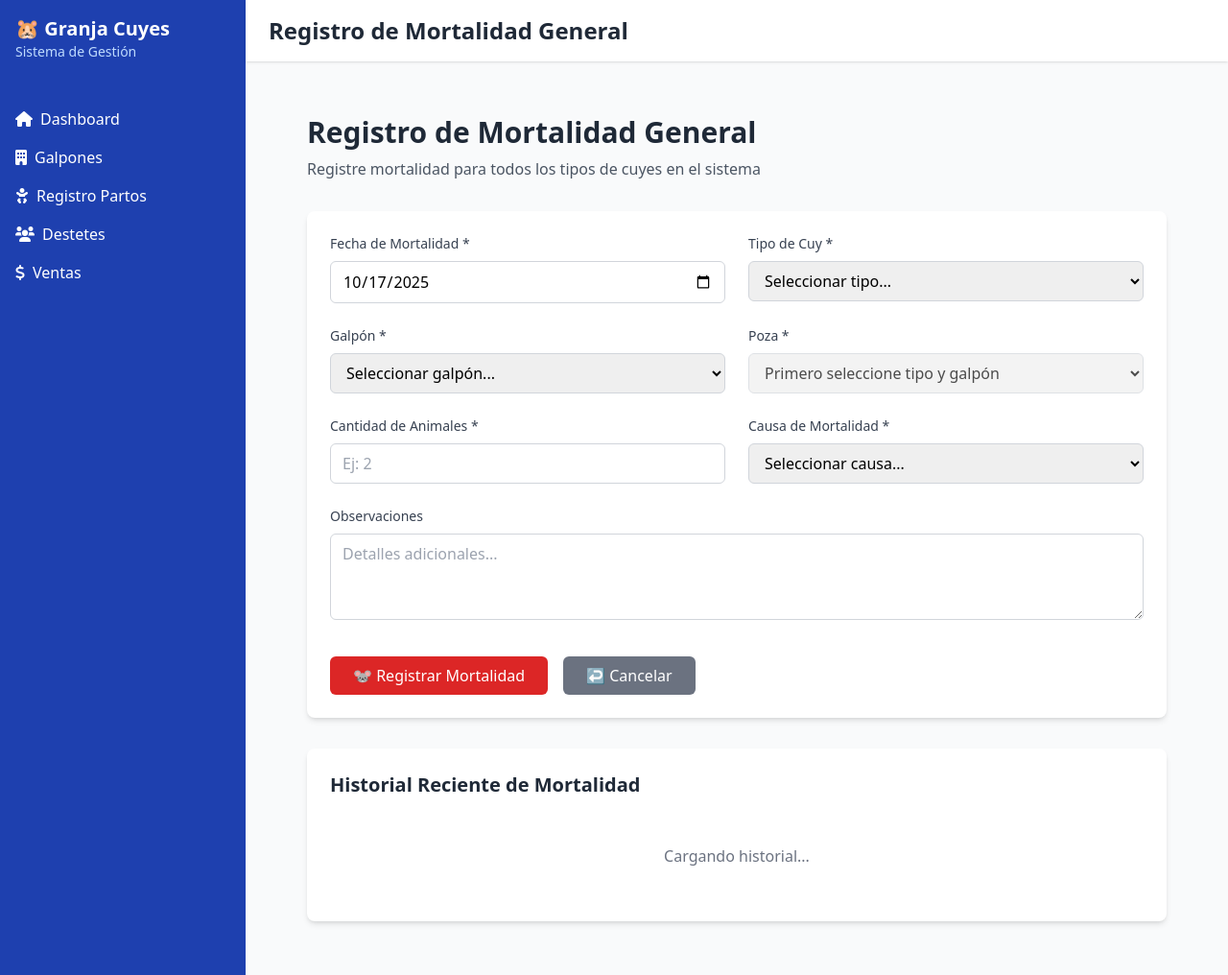
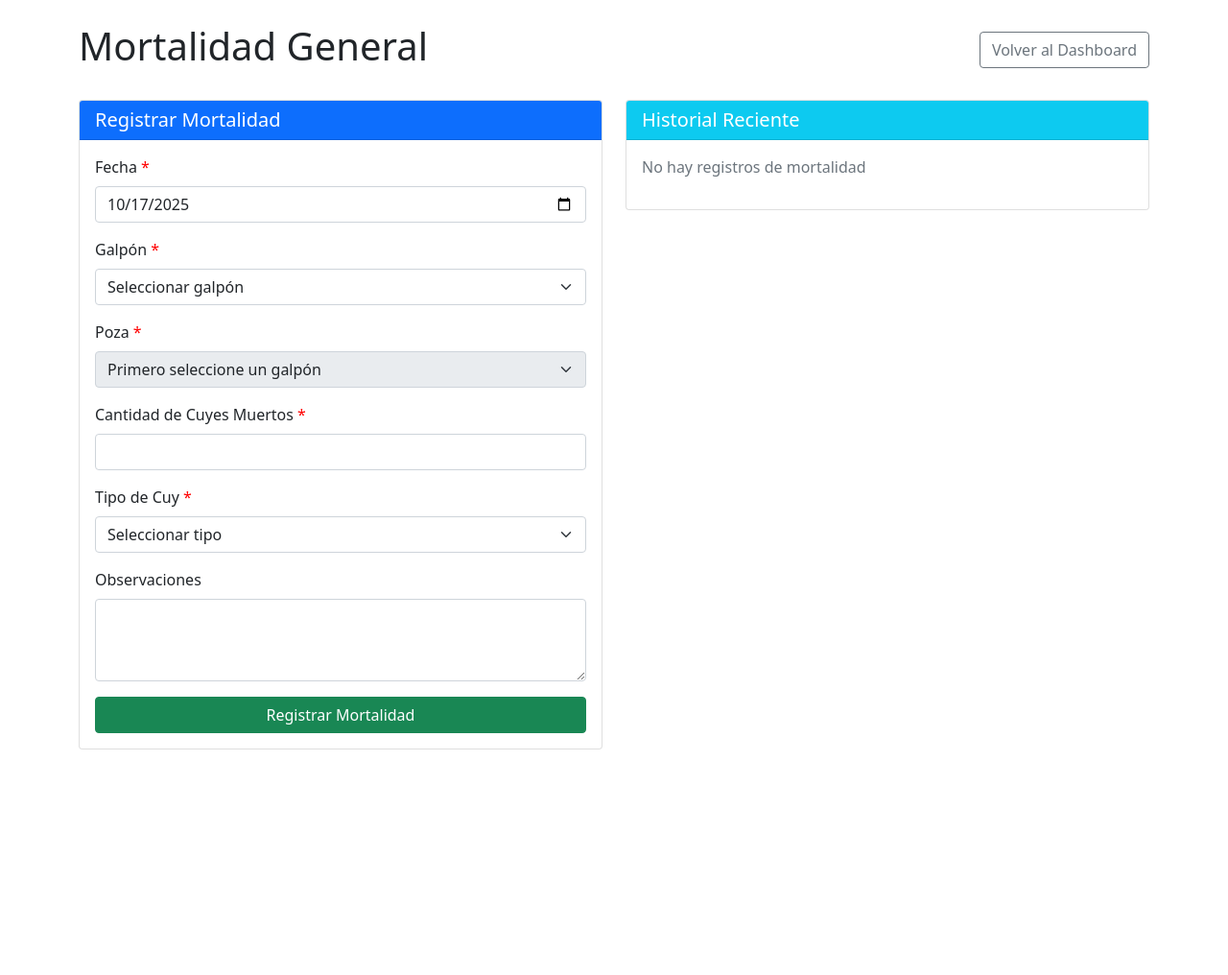
Before and after one commit to Javh9/registro_cuyes2.0, a Flask app: page /mortalidad/ in a window 1280 px wide. Shown: the whole page at 96% size. After the commit the page ends 781 px from the top, so only its background shows below. Run offline with Flask 3, Linux system fonts and the light colour scheme; a database or web service that is not in the repository returns one stand-in record (values such as "Sample title"); some libraries are stand-ins or nearby versions.

Commit message:
Fix: Corregir flujo de mortalidad general - cargar pozas por galpón

```diff
--- a/templates/mortalidad_general.html
+++ b/templates/mortalidad_general.html
@@ -1,164 +1,134 @@
-{% extends "base.html" %}
-
-{% block title %}Registro de Mortalidad General{% endblock %}
-
-{% block content %}
-<div class="container mx-auto px-4 py-8">
-    <div class="max-w-4xl mx-auto">
-        <!-- Header -->
-        <div class="mb-8">
-            <h1 class="text-3xl font-bold text-gray-800 mb-2">Registro de Mortalidad General</h1>
-            <p class="text-gray-600">Registre mortalidad para todos los tipos de cuyes en el sistema</p>
+<!DOCTYPE html>
+<html lang="es">
+<head>
+    <meta charset="UTF-8">
+    <meta name="viewport" content="width=device-width, initial-scale=1.0">
+    <title>Mortalidad General</title>
+    <link href="https://cdn.jsdelivr.net/npm/bootstrap@5.1.3/dist/css/bootstrap.min.css" rel="stylesheet">
+    <style>
+        .card { margin-bottom: 20px; }
+        .required { color: red; }
+    </style>
+</head>
+<body>
+    <div class="container mt-4">
+        <div class="d-flex justify-content-between align-items-center mb-4">
+            <h1>Mortalidad General</h1>
+            <a href="/" class="btn btn-outline-secondary">Volver al Dashboard</a>
         </div>
 
-        <!-- Formulario -->
-        <div class="bg-white rounded-lg shadow-md p-6 mb-8">
+        <div class="row">
+            <div class="col-md-6">
+                <div class="card">
+                    <div class="card-header bg-primary text-white">
+                        <h5 class="mb-0">Registrar Mortalidad</h5>
+                    </div>
+                    <div class="card-body">
                         <form id="mortalidadForm">
-                <div class="grid grid-cols-1 md:grid-cols-2 gap-6">
-                    <!-- Fecha -->
-                    <div>
-                        <label for="fecha" class="block text-sm font-medium text-gray-700 mb-2">
-                            Fecha de Mortalidad *
-                        </label>
-                        <input type="date" id="fecha" name="fecha"
-                               class="w-full px-3 py-2 border border-gray-300 rounded-md focus:outline-none focus:ring-2 focus:ring-blue-500"
-                               required>
+                            <div class="mb-3">
+                                <label for="fecha" class="form-label">Fecha <span class="required">*</span></label>
+                                <input type="date" class="form-control" id="fecha" name="fecha" required>
                             </div>
 
-                    <!-- Tipo de Cuy -->
-                    <div>
-                        <label for="tipo_cuy" class="block text-sm font-medium text-gray-700 mb-2">
-                            Tipo de Cuy *
-                        </label>
-                        <select id="tipo_cuy" name="tipo_cuy"
-                                class="w-full px-3 py-2 border border-gray-300 rounded-md focus:outline-none focus:ring-2 focus:ring-blue-500" required>
-                            <option value="">Seleccionar tipo...</option>
-                            <option value="reproductor">Reproductores</option>
-                            <option value="lactante">Lactantes</option>
-                            <option value="destete">Destete</option>
-                            <option value="reemplazo">Reemplazo</option>
-                            <option value="engorde_destete">Engorde Destete</option>
-                            <option value="engorde_descarte">Engorde Descarte</option>
-                        </select>
-                    </div>
-
-                    <!-- Galpón -->
-                    <div>
-                        <label for="galpon_id" class="block text-sm font-medium text-gray-700 mb-2">
-                            Galpón *
-                        </label>
-                        <select id="galpon_id" name="galpon_id"
-                                class="w-full px-3 py-2 border border-gray-300 rounded-md focus:outline-none focus:ring-2 focus:ring-blue-500" required>
-                            <option value="">Seleccionar galpón...</option>
+                            <div class="mb-3">
+                                <label for="galpon_id" class="form-label">Galpón <span class="required">*</span></label>
+                                <select class="form-select" id="galpon_id" name="galpon_id" required>
+                                    <option value="">Seleccionar galpón</option>
                                     {% for galpon in galpones %}
                                     <option value="{{ galpon[0] }}">{{ galpon[1] }}</option>
                                     {% endfor %}
                                 </select>
                             </div>
 
-                    <!-- Poza -->
-                    <div>
-                        <label for="poza_id" class="block text-sm font-medium text-gray-700 mb-2">
-                            Poza *
-                        </label>
-                        <select id="poza_id" name="poza_id"
-                                class="w-full px-3 py-2 border border-gray-300 rounded-md focus:outline-none focus:ring-2 focus:ring-blue-500" required
-                                disabled>
-                            <option value="">Primero seleccione tipo y galpón</option>
+                            <div class="mb-3">
+                                <label for="poza_id" class="form-label">Poza <span class="required">*</span></label>
+                                <select class="form-select" id="poza_id" name="poza_id" required disabled>
+                                    <option value="">Primero seleccione un galpón</option>
                                 </select>
                             </div>
 
-                    <!-- Cantidad -->
-                    <div>
-                        <label for="cantidad" class="block text-sm font-medium text-gray-700 mb-2">
-                            Cantidad de Animales *
-                        </label>
-                        <input type="number" id="cantidad" name="cantidad" min="1"
-                               class="w-full px-3 py-2 border border-gray-300 rounded-md focus:outline-none focus:ring-2 focus:ring-blue-500"
-                               placeholder="Ej: 2" required>
+                            <div class="mb-3">
+                                <label for="cantidad" class="form-label">Cantidad de Cuyes Muertos <span class="required">*</span></label>
+                                <input type="number" class="form-control" id="cantidad" name="cantidad" min="1" required>
                             </div>
 
-                    <!-- Causa -->
-                    <div>
-                        <label for="causa" class="block text-sm font-medium text-gray-700 mb-2">
-                            Causa de Mortalidad *
-                        </label>
-                        <select id="causa" name="causa"
-                                class="w-full px-3 py-2 border border-gray-300 rounded-md focus:outline-none focus:ring-2 focus:ring-blue-500" required>
-                            <option value="">Seleccionar causa...</option>
-                            <option value="enfermedad">Enfermedad</option>
-                            <option value="accidente">Accidente</option>
-                            <option value="desconocida">Desconocida</option>
-                            <option value="temperatura">Temperatura</option>
-                            <option value="ataque">Ataque de depredador</option>
-                            <option value="otra">Otra</option>
+                            <div class="mb-3">
+                                <label for="tipo_cuy" class="form-label">Tipo de Cuy <span class="required">*</span></label>
+                                <select class="form-select" id="tipo_cuy" name="tipo_cuy" required>
+                                    <option value="">Seleccionar tipo</option>
+                                    <option value="reproductor">Reproductor</option>
+                                    <option value="lactante">Lactante</option>
+                                    <option value="destete">Destete</option>
+                                    <option value="reemplazo">Reemplazo</option>
+                                    <option value="engorde_destete">Engorde (Destete)</option>
+                                    <option value="engorde_descarte">Engorde (Descarte)</option>
                                 </select>
+                            </div>
+
+                            <div class="mb-3">
+                                <label for="observaciones" class="form-label">Observaciones</label>
+                                <textarea class="form-control" id="observaciones" name="observaciones" rows="3"></textarea>
+                            </div>
+
+                            <button type="submit" class="btn btn-success w-100">Registrar Mortalidad</button>
+                        </form>
+                    </div>
                 </div>
             </div>
 
-                <!-- Observaciones -->
-                <div class="mt-6">
-                    <label for="observaciones" class="block text-sm font-medium text-gray-700 mb-2">
-                        Observaciones
-                    </label>
-                    <textarea id="observaciones" name="observaciones" rows="3"
-                              class="w-full px-3 py-2 border border-gray-300 rounded-md focus:outline-none focus:ring-2 focus:ring-blue-500"
-                              placeholder="Detalles adicionales..."></textarea>
+            <div class="col-md-6">
+                <div class="card">
+                    <div class="card-header bg-info text-white">
+                        <h5 class="mb-0">Historial Reciente</h5>
                     </div>
-
-                <!-- Botones -->
-                <div class="mt-8 flex gap-4">
-                    <button type="submit"
-                            class="bg-red-600 hover:bg-red-700 text-white px-6 py-2 rounded-md font-medium transition duration-200">
-                        🐭 Registrar Mortalidad
-                    </button>
-                    <button type="button" onclick="history.back()"
-                            class="bg-gray-500 hover:bg-gray-600 text-white px-6 py-2 rounded-md font-medium transition duration-200">
-                        ↩️ Cancelar
-                    </button>
+                    <div class="card-body">
+                        <div id="historialContainer">
+                            <p class="text-muted">Cargando historial...</p>
                         </div>
-            </form>
-        </div>
-
-        <!-- Historial Reciente -->
-        <div class="bg-white rounded-lg shadow-md p-6">
-            <h2 class="text-xl font-bold text-gray-800 mb-4">Historial Reciente de Mortalidad</h2>
-            <div id="historialContainer">
-                <div class="text-center py-8 text-gray-500">
-                    Cargando historial...
                     </div>
                 </div>
             </div>
         </div>
     </div>
 
+    <script src="https://cdn.jsdelivr.net/npm/bootstrap@5.1.3/dist/js/bootstrap.bundle.min.js"></script>
     <script>
-// Cargar pozas cuando cambie el tipo o galpón
-document.getElementById('tipo_cuy').addEventListener('change', cargarPozas);
+        document.getElementById('fecha').valueAsDate = new Date();
+
         document.getElementById('galpon_id').addEventListener('change', cargarPozas);
 
+        document.getElementById('mortalidadForm').addEventListener('submit', function(e) {
+            e.preventDefault();
+            registrarMortalidad();
+        });
+
+        cargarHistorial();
+
         function cargarPozas() {
-    const tipoCuy = document.getElementById('tipo_cuy').value;
             const galponId = document.getElementById('galpon_id').value;
             const pozaSelect = document.getElementById('poza_id');
 
-    if (!tipoCuy || !galponId) {
-        pozaSelect.innerHTML = '<option value="">Primero seleccione tipo y galpón</option>';
+            if (!galponId) {
+                pozaSelect.innerHTML = '<option value="">Primero seleccione un galpón</option>';
                 pozaSelect.disabled = true;
                 return;
             }
 
-    // Mostrar loading
+            pozaSelect.disabled = true;
             pozaSelect.innerHTML = '<option value="">Cargando pozas...</option>';
-    pozaSelect.disabled = true;
 
-    fetch(`/api/mortalidad/pozas-por-tipo?tipo_cuy=${tipoCuy}&galpon_id=${galponId}`)
+            fetch('/api/galpones/' + galponId + '/pozas')
                 .then(response => response.json())
                 .then(data => {
-            if (data.pozas && data.pozas.length > 0) {
-                pozaSelect.innerHTML = '<option value="">Seleccionar poza...</option>';
-                data.pozas.forEach(poza => {
-                    pozaSelect.innerHTML += `<option value="${poza[0]}">${poza[1]} (Cap: ${poza[3]})</option>`;
+                    console.log('Pozas:', data);
+                    pozaSelect.innerHTML = '<option value="">Seleccionar poza</option>';
+
+                    if (data.length > 0) {
+                        data.forEach(poza => {
+                            const option = document.createElement('option');
+                            option.value = poza.id;
+                            option.textContent = poza.nombre + ' (' + poza.tipo + ')';
+                            pozaSelect.appendChild(option);
                         });
                         pozaSelect.disabled = false;
                     } else {
@@ -167,134 +137,75 @@ function cargarPozas() {
                     }
                 })
                 .catch(error => {
-            console.error('Error cargando pozas:', error);
-            pozaSelect.innerHTML = '<option value="">Error cargando pozas</option>';
+                    console.error('Error:', error);
+                    pozaSelect.innerHTML = '<option value="">Error al cargar pozas</option>';
                     pozaSelect.disabled = true;
                 });
         }
 
-// Enviar formulario
-document.getElementById('mortalidadForm').addEventListener('submit', function(e) {
-    e.preventDefault();
+        function registrarMortalidad() {
+            const formData = {
+                fecha: document.getElementById('fecha').value,
+                galpon_id: document.getElementById('galpon_id').value,
+                poza_id: document.getElementById('poza_id').value,
+                cantidad: document.getElementById('cantidad').value,
+                tipo_cuy: document.getElementById('tipo_cuy').value,
+                observaciones: document.getElementById('observaciones').value
+            };
 
-    const formData = new FormData(this);
-    const data = Object.fromEntries(formData);
-
-    // Validar
-    if (!data.fecha || !data.tipo_cuy || !data.galpon_id || !data.poza_id || !data.cantidad || !data.causa) {
-        alert('❌ Por favor complete todos los campos requeridos');
+            if (!formData.fecha || !formData.galpon_id || !formData.poza_id || !formData.cantidad || !formData.tipo_cuy) {
+                alert('Complete todos los campos requeridos');
                 return;
             }
 
-    fetch('/api/mortalidad/registrar', {
+            fetch('/mortalidad/api/registrar', {
                 method: 'POST',
                 headers: {
                     'Content-Type': 'application/json',
                 },
-        body: JSON.stringify(data)
+                body: JSON.stringify(formData)
             })
             .then(response => response.json())
-    .then(result => {
-        if (result.success) {
-            alert('✅ ' + result.message);
-            this.reset();
-            // Establecer fecha actual
-            document.getElementById('fecha').value = new Date().toISOString().split('T')[0];
+            .then(data => {
+                if (data.success) {
+                    alert('Mortalidad registrada correctamente');
+                    document.getElementById('mortalidadForm').reset();
+                    document.getElementById('fecha').valueAsDate = new Date();
                     cargarHistorial();
                 } else {
-            alert('❌ ' + result.message);
+                    alert('Error: ' + data.message);
                 }
             })
             .catch(error => {
                 console.error('Error:', error);
-        alert('❌ Error al registrar mortalidad');
+                alert('Error al registrar mortalidad');
             });
-});
+        }
 
-// Cargar historial
         function cargarHistorial() {
-    fetch('/api/mortalidad/historial')
+            fetch('/mortalidad/api/historial')
                 .then(response => response.json())
                 .then(data => {
                     const container = document.getElementById('historialContainer');
 
-            if (data.success && data.data.length > 0) {
-                let html = `
-                    <div class="overflow-x-auto">
-                        <table class="min-w-full table-auto">
-                            <thead class="bg-gray-50">
-                                <tr>
-                                    <th class="px-4 py-2 text-left">Fecha</th>
-                                    <th class="px-4 py-2 text-left">Tipo</th>
-                                    <th class="px-4 py-2 text-left">Ubicación</th>
-                                    <th class="px-4 py-2 text-left">Cantidad</th>
-                                    <th class="px-4 py-2 text-left">Causa</th>
-                                </tr>
-                            </thead>
-                            <tbody>
-                `;
+                    if (data.success && data.data && data.data.length > 0) {
+                        let html = '<div class="table-responsive"><table class="table table-sm table-striped"><thead><tr><th>Fecha</th><th>Tipo</th><th>Cantidad</th><th>Galpón</th></tr></thead><tbody>';
 
-                data.data.slice(0, 10).forEach(reg => {
-                    html += `
-                        <tr class="border-t hover:bg-gray-50">
-                            <td class="px-4 py-2">${reg.fecha}</td>
-                            <td class="px-4 py-2">
-                                <span class="inline-flex items-center px-2 py-1 rounded-full text-xs font-medium ${getTipoCuyColor(reg.tipo_cuy)}">
-                                    ${getTipoCuyText(reg.tipo_cuy)}
-                                </span>
-                            </td>
-                            <td class="px-4 py-2">${reg.galpon_nombre} - ${reg.poza_nombre}</td>
-                            <td class="px-4 py-2 font-semibold text-red-600">${reg.cantidad}</td>
-                            <td class="px-4 py-2">${reg.causa}</td>
-                        </tr>
-                    `;
+                        data.data.forEach(registro => {
+                            html += '<tr><td>' + registro.fecha + '</td><td>' + registro.tipo_cuy + '</td><td>' + registro.cantidad + '</td><td>' + registro.galpon_nombre + '</td></tr>';
                         });
 
-                html += `</tbody></table></div>`;
+                        html += '</tbody></table></div>';
                         container.innerHTML = html;
                     } else {
-                container.innerHTML = '<div class="text-center py-8 text-gray-500">No hay registros de mortalidad</div>';
+                        container.innerHTML = '<p class="text-muted">No hay registros de mortalidad</p>';
                     }
                 })
                 .catch(error => {
-            console.error('Error cargando historial:', error);
-            container.innerHTML = '<div class="text-center py-8 text-red-500">Error cargando historial</div>';
+                    console.error('Error:', error);
+                    document.getElementById('historialContainer').innerHTML = '<p class="text-danger">Error al cargar historial</p>';
                 });
         }
-
-// Helper functions
-function getTipoCuyColor(tipo) {
-    const colors = {
-        'reproductor': 'bg-purple-100 text-purple-800',
-        'lactante': 'bg-blue-100 text-blue-800',
-        'destete': 'bg-green-100 text-green-800',
-        'reemplazo': 'bg-yellow-100 text-yellow-800',
-        'engorde_destete': 'bg-orange-100 text-orange-800',
-        'engorde_descarte': 'bg-red-100 text-red-800'
-    };
-    return colors[tipo] || 'bg-gray-100 text-gray-800';
-}
-
-function getTipoCuyText(tipo) {
-    const texts = {
-        'reproductor': 'Reproductores',
-        'lactante': 'Lactantes',
-        'destete': 'Destete',
-        'reemplazo': 'Reemplazo',
-        'engorde_destete': 'Engorde Destete',
-        'engorde_descarte': 'Engorde Descarte'
-    };
-    return texts[tipo] || tipo;
-}
-
-// Inicializar
-document.addEventListener('DOMContentLoaded', function() {
-    // Establecer fecha actual por defecto
-    const today = new Date().toISOString().split('T')[0];
-    document.getElementById('fecha').value = today;
-
-    // Cargar historial
-    cargarHistorial();
-});
     </script>
-{% endblock %}
+</body>
+</html>
```
Lines whose indentation alone changed are shown as unchanged.
